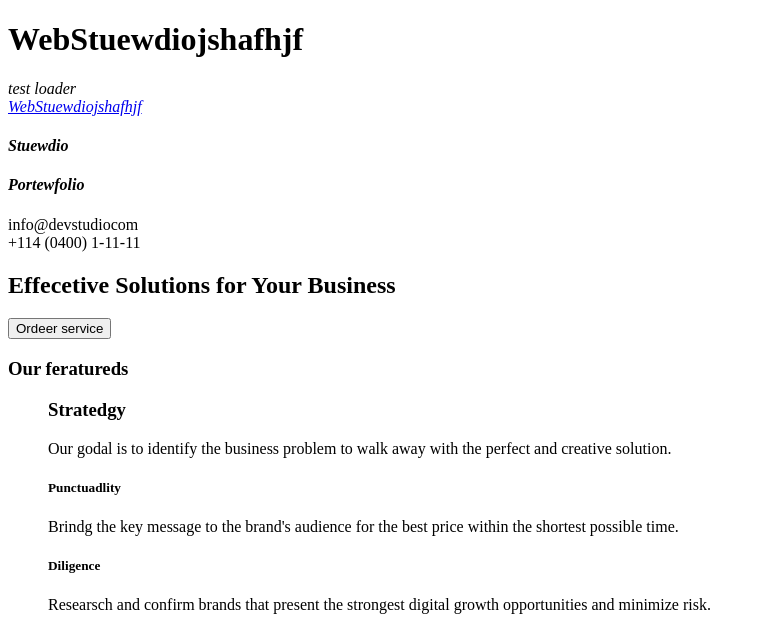
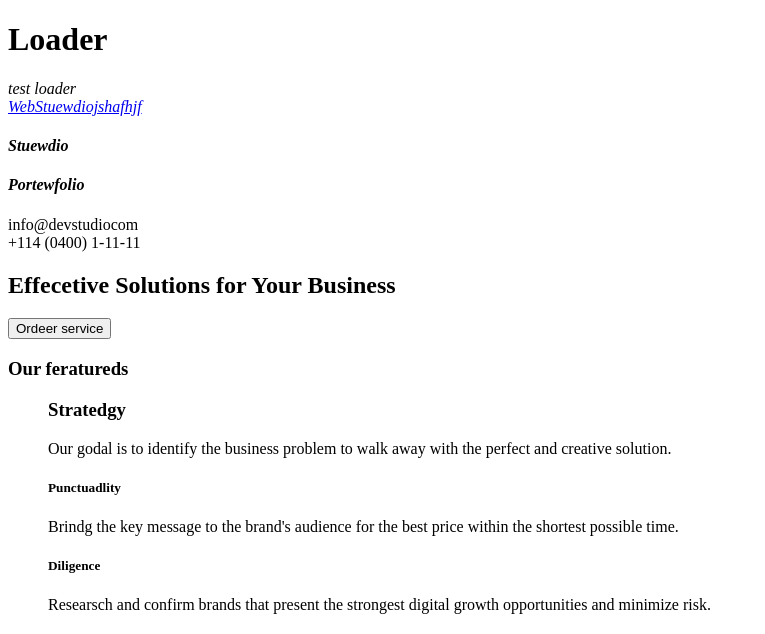
Before and after one commit to maryshkam/goit-markup-hw-01, a plain HTML site: page index.html in a window 1280 px wide. Shown: the top 634 px of the page, without its empty margins (0-765 px from the left). Drawn offline with Linux system fonts and the light colour scheme.

Commit message:
Update index.html
loader

```diff
--- a/index.html
+++ b/index.html
@@ -10,7 +10,7 @@
 
 <body>
     <div>
-        <h1>WebStuewdiojshafhjf</h1>
+        <h1>Loader</h1>
         <address>
             <nav>test loader</nav>
             <a href="#">WebStuewdiojshafhjf </a>
```
